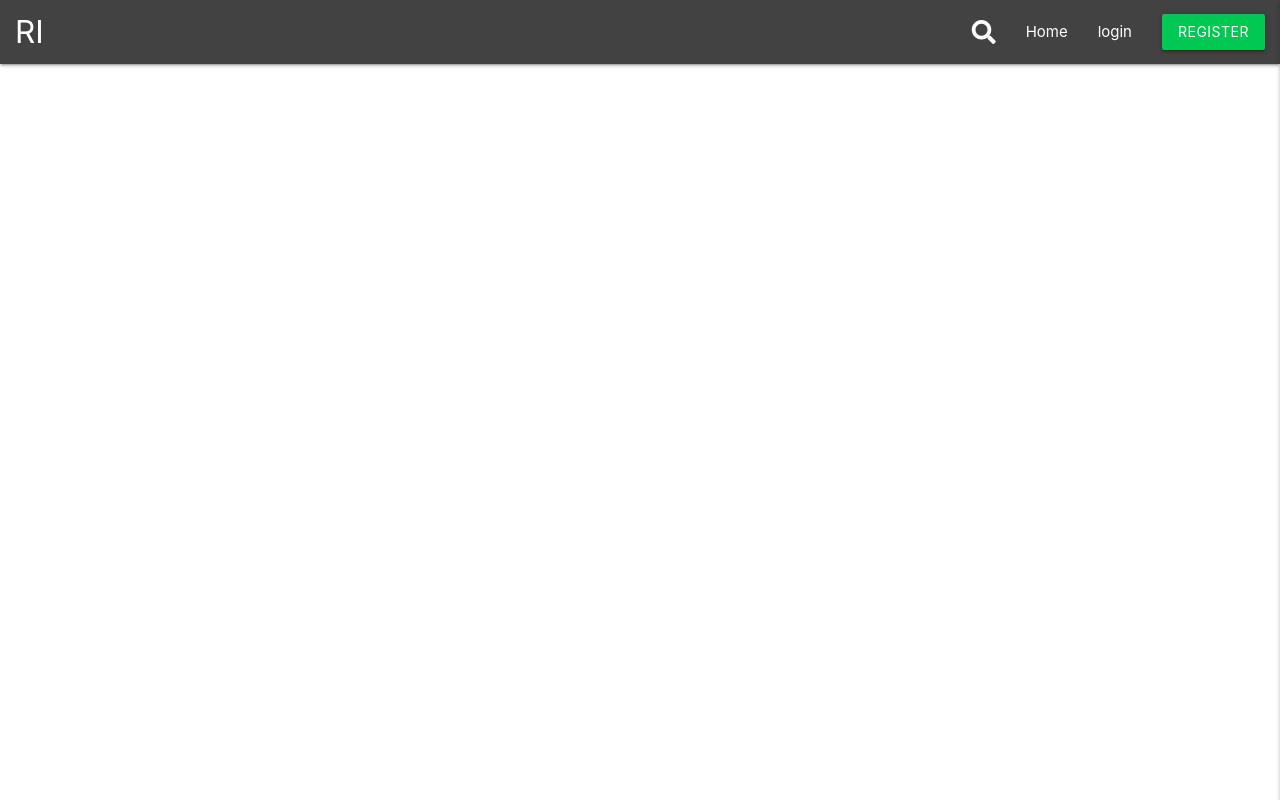
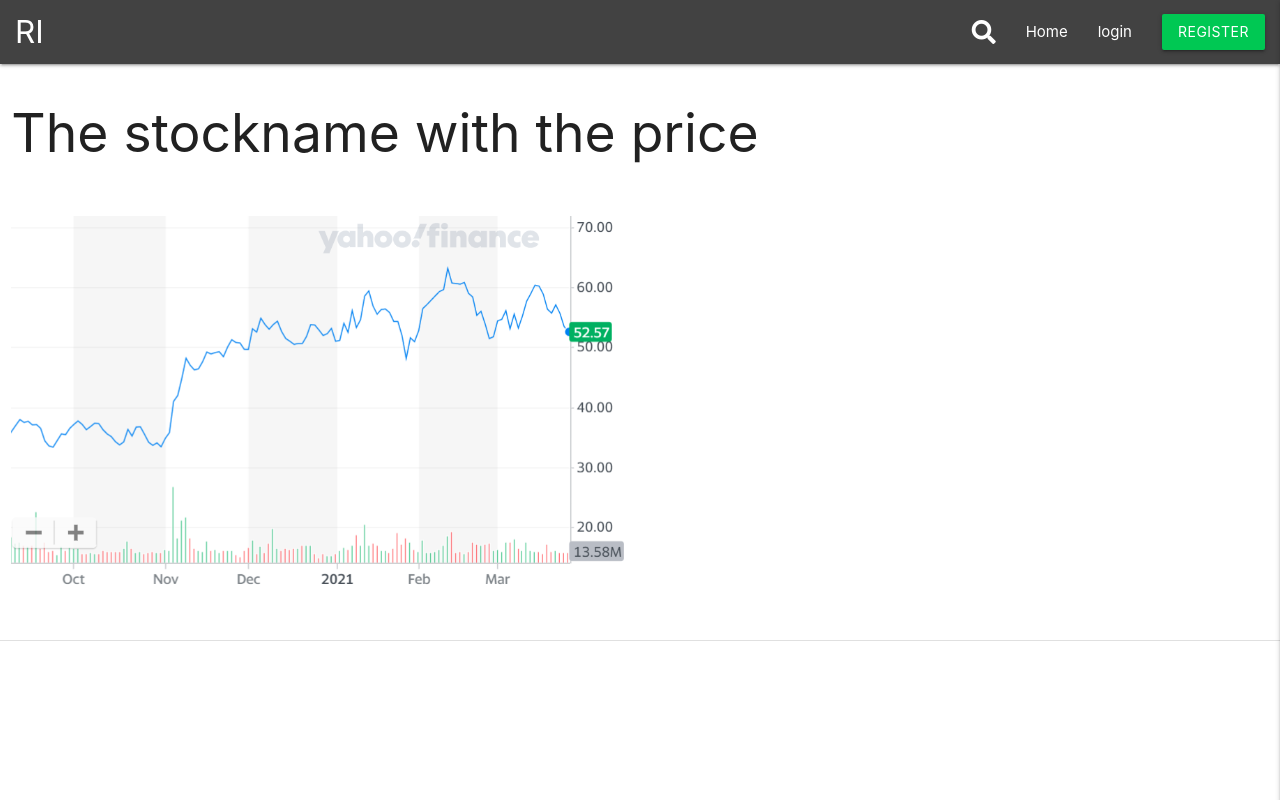
Before and after one commit to waterrot/responsible-investers, a Flask app: template templates/index.html in a window 1280 px wide. Run offline with Flask 2, Linux system fonts and the light colour scheme; the template is opened without the code that fills it, so the values that code supplies are empty; some libraries are stand-ins or nearby versions.

Commit message:
add title and photo to stock info

```diff
--- a/templates/index.html
+++ b/templates/index.html
@@ -1,6 +1,17 @@
 {% extends "base.html" %}
 {% block content %}
 
+    <div class="row">
+        <div class="col s12">
+            <h2>The stockname with the price</h2>
+        </div>
+    </div>
+    <div class="row">
+        <div class="col s6">
+            <img class="responsive-img" src="{{ url_for('static', filename='images/yahoo_price_uber.png') }}" alt="uber price graph">
+        </div>
+    </div>
+    <div class="divider"></div>
     <div class="row">
         <div class="col s12 m6">
             <table class="striped">
```
Also changed, not shown: static/images/yahoo_price_uber.png (added).
